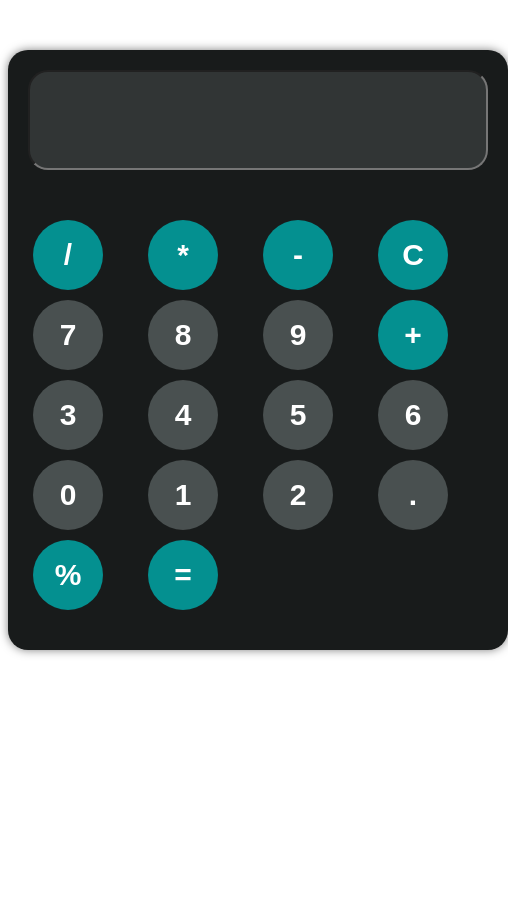
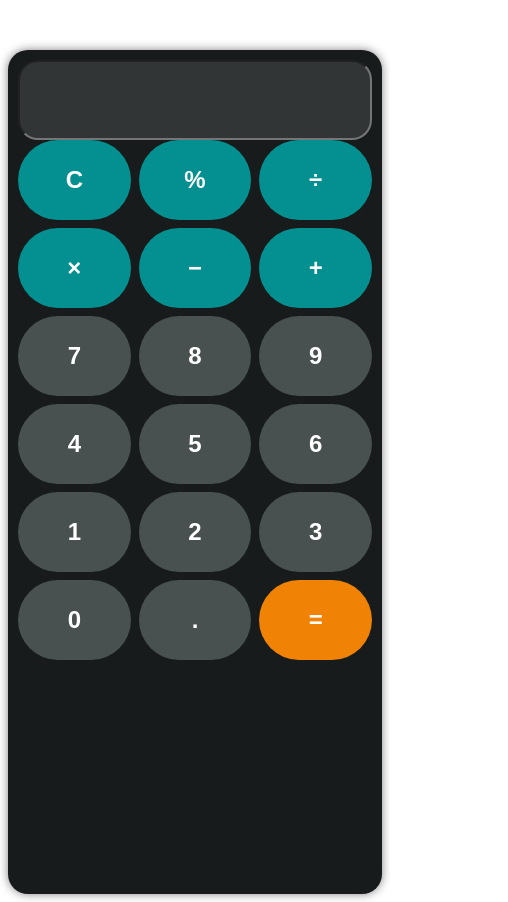
Before and after one commit to robera-19/calculator, a plain HTML site: page index.html in a window 390 px wide. Shown: the whole page, 508 px wide, since content can reach past the window. Before the commit the page ends 844 px from the top, so only its background shows below. Drawn offline with Linux system fonts and the light colour scheme.

Commit message:
feat: reorder the layout and adjust for mobile view

```diff
--- a/index.html
+++ b/index.html
@@ -14,26 +14,31 @@
 
         <div id="keys">
 
-            <button onclick="appendToDisplay('/')" class="operator">/</button>
-            <button onclick="appendToDisplay('*')" class="operator">*</button>
-            <button onclick="appendToDisplay('-')" class="operator">-</button>
             <button onclick="clearDisplay()" class="operator">C</button>
+            <button onclick="appendToDisplay('%')" class="operator">%</button>
+            <button onclick="appendToDisplay('/')" class="operator">÷</button>
+            <button onclick="appendToDisplay('*')" class="operator">×</button>
+            <button onclick="appendToDisplay('-')" class="operator">−</button>
+            <button onclick="appendToDisplay('+')" class="operator">+</button>
+
             <button onclick="appendToDisplay('7')">7</button>
             <button onclick="appendToDisplay('8')">8</button>
             <button onclick="appendToDisplay('9')">9</button>
-            <button onclick="appendToDisplay('+')" class="operator">+</button>
-            <button onclick="appendToDisplay('3')">3</button>
+
             <button onclick="appendToDisplay('4')">4</button>
             <button onclick="appendToDisplay('5')">5</button>
             <button onclick="appendToDisplay('6')">6</button>
-            <button onclick="appendToDisplay('0')">0</button>
+
             <button onclick="appendToDisplay('1')">1</button>
             <button onclick="appendToDisplay('2')">2</button>
+            <button onclick="appendToDisplay('3')">3</button>
+
+            <button onclick="appendToDisplay('0')">0</button>
             <button onclick="appendToDisplay('.')">.</button>
-            <button onclick="appendToDisplay('%')" class="operator">%</button>
-            <button onclick="calculateResult()" class="operator">=</button>
+            <button onclick="calculateResult()" class="operator equals">=</button>
         </div>
     </div>
+
     <script src="index.js"></script>
 </body>
 </html>
--- a/style.css
+++ b/style.css
@@ -8,10 +8,10 @@
 }
 #container{
     width: 500px;
-    height: 600px;
     background-color: hsl(180, 4%, 10%);
     margin: auto;
     margin-top: 50px;
+    height: 100vh;
     border-radius: 20px;
     box-shadow: 0 0 10px rgba(0, 0, 0, 0.5);
     padding: 20px;
@@ -40,8 +40,8 @@
 }
 
 button{
-    width: 70px;
-    height: 70px;
+    width: 100px;
+    height: 100px;
     border-radius: 50px;
     border: none;
     background-color: hsl(180, 4%, 30%);
@@ -62,3 +62,30 @@ button{
         background-color: hsl(180, 95%, 19%);
     }
 }
+.equals{
+    background-color: hsl(32, 96%, 48%);
+}
+@media (max-width: 480px) {
+    #container {
+        padding: 10px;
+        width: 100%;
+        height: 100vh;
+    }
+    #keys {
+    display: grid;
+    grid-template-columns: repeat(3, 1fr);
+    gap: 8px;
+    width: 100%;
+    margin: auto;
+    }
+}
+    button {
+        width: 100%;
+        height: 80px;
+        font-size: 24px;
+    }
+    #display {
+        height: 80px;
+        font-size: 32px;
+        padding: 10px;
+    }
```
